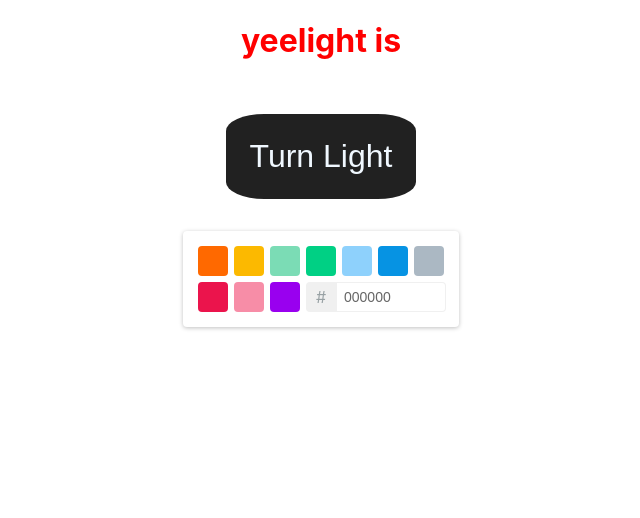
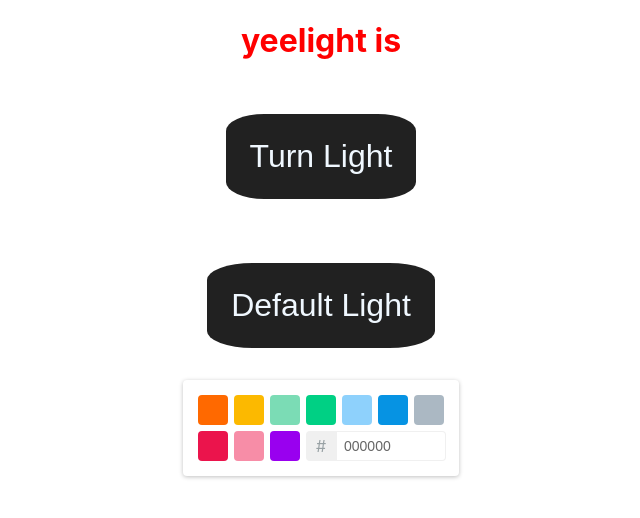
Before and after one commit to SpyrosGeo/yeelight-ui, a React (Create React App) app: page / in a window 1280 px wide. Shown: the top 518 px of the page, without its empty margins (319-959 px from the left). Built offline with nearby package versions, Linux system fonts and the light colour scheme.

Commit message:
refactored some code//TODO maybe add a brightness slider//TODO create a custom colorpicker with specific colors

```diff
--- a/src/App.js
+++ b/src/App.js
@@ -1,6 +1,6 @@
 import axios from 'axios';
 import { useState, useEffect } from 'react';
-import { SketchPicker, TwitterPicker } from 'react-color'
+import { TwitterPicker } from 'react-color'
 import './App.css';
 
 
@@ -8,7 +8,6 @@
   const [powerState, setPowerState] = useState('')
   const [lightColor, setLightColor] = useState('')
   const [buttonState, setButtonState] = useState('')
-  // const [colorPicker, setColorPicker] = useState('')
 
   useEffect(() => {
     const fetchData = async () => {
@@ -34,8 +33,6 @@
 
   const handleColorPickerChange = (color) => {
     // setColorPicker(color);
-
-
     let hexColor = color.hex
     if (hexColor.length > 5) {
       hexColor = hexColor.substring(1)
@@ -45,16 +42,18 @@
     }
   }
 
+  const handleDefaultLightState = () => {
+    const response = axios.get("http://localhost:5000/default")
+    setLightColor('#ccd613')
+  }
   return (
     <div className="App">
       <h1 style={powerState === "on" ? { color: `#${lightColor}` } : { color: 'red' }}>yeelight is {powerState}</h1>
       <form action="" method="get" onSubmit={handleSubmit}>
-        <button className="btn" type="submit"> Turn Light {buttonState}</button>
+      <button className="btn" type="submit"> Turn Light {buttonState}</button>
       </form>
-      {/* <SketchPicker
-        color={colorPicker}
-        onChange={handleColorPickerChange}
-      /> */}
+      <button className="btn" onClick={handleDefaultLightState}>Default Light</button>
+
       <TwitterPicker
         color={['#f7f379', '#f7f379', '#f7f379', '#f7f379', '#f7f379', '#f7f379', '#f7f379', '#f7f379', "#f7f178", "#f7f178", "#f7f178"]}
         triangle={"hide"}
```
